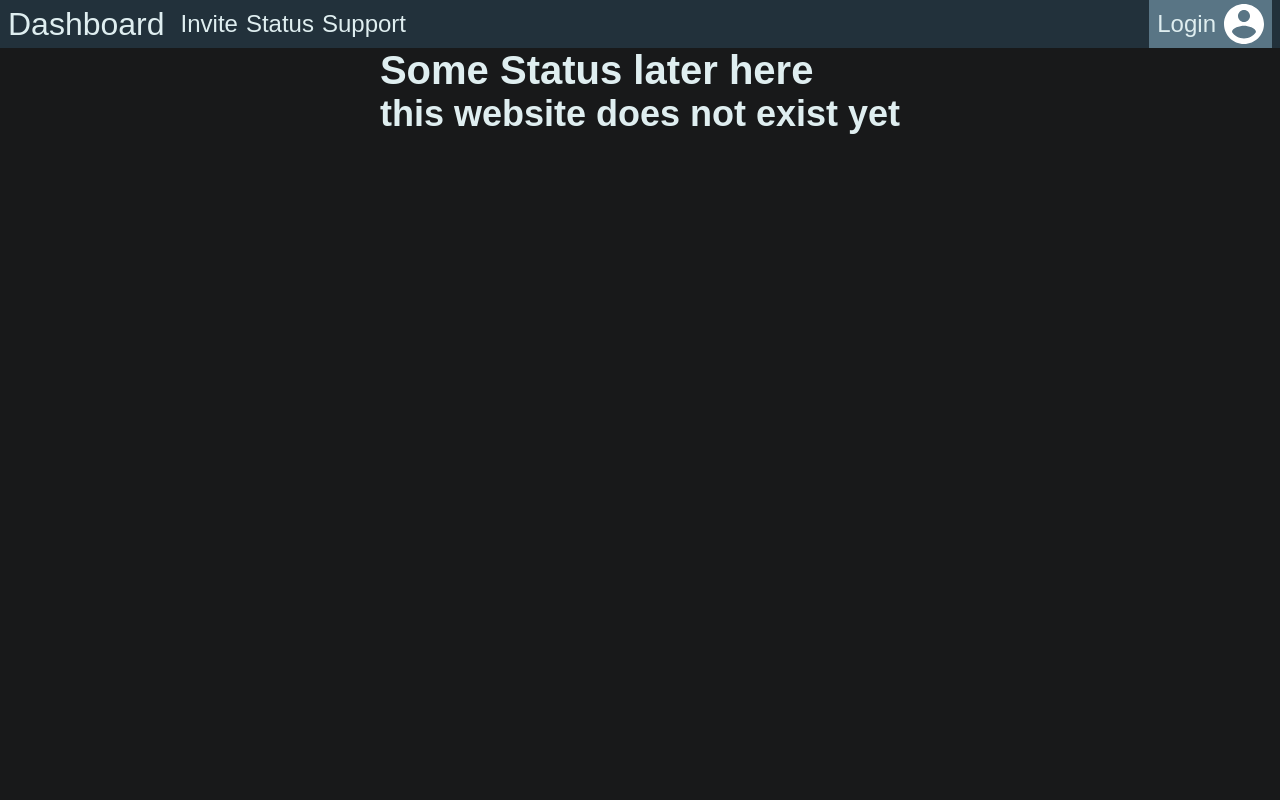
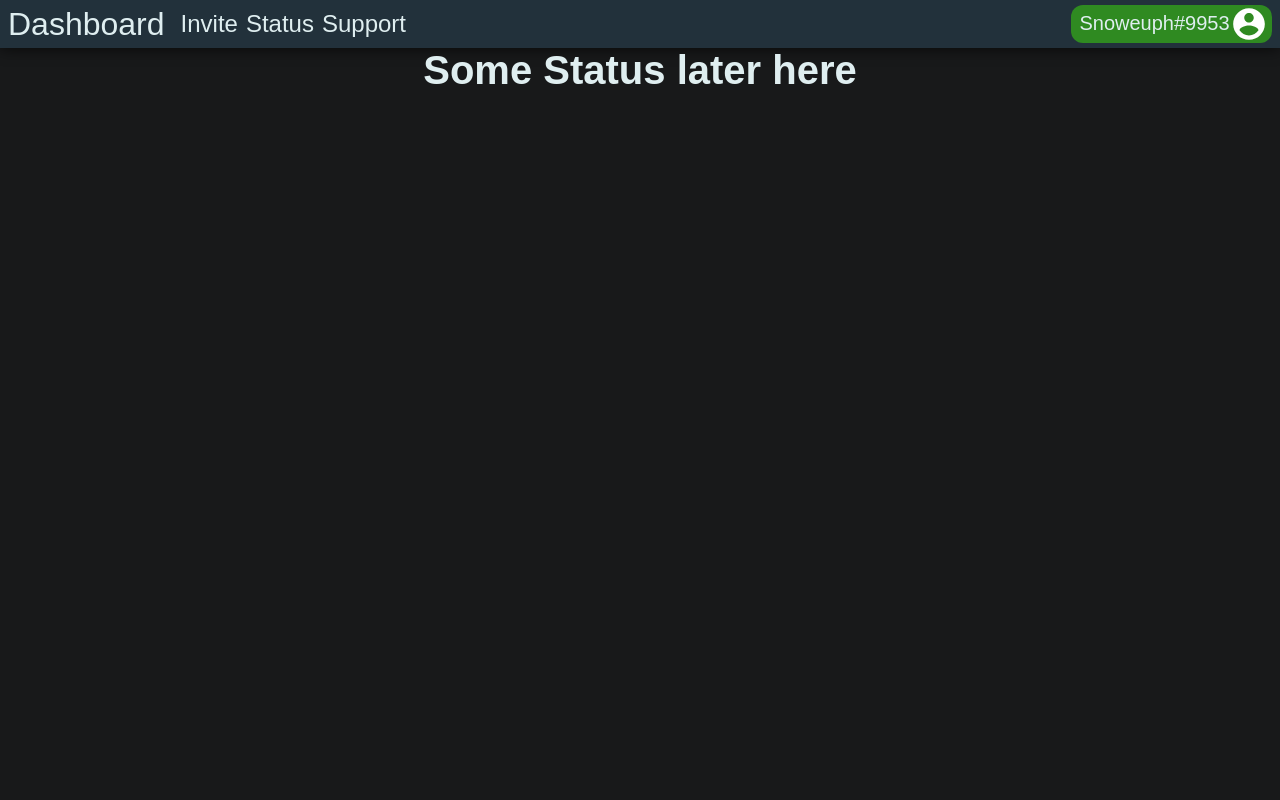
Before and after one commit to snoweuph/BotPrefab, a Node project: template src/dashboard/views/sites/status.ejs in a window 1280 px wide. Run offline with Node 20 templates, Linux system fonts and the light colour scheme; the template is opened without the code that fills it, so the values that code supplies are empty.

Commit message:
work on navbar

```diff
--- a/src/dashboard/public/css/components/navbar.css
+++ b/src/dashboard/public/css/components/navbar.css
@@ -1,11 +1,14 @@
 .navbar{
     background-color: var(--color-gray-blue);
-    height: 3rem;
+    --navbar-height: 3rem;
+    height: var(--navbar-height);
     padding-left: 0.5rem;
     padding-right: 0.5rem;
     display: flex;
     align-items: center;
     justify-content: space-between;
+    z-index: 200;
+    box-shadow: 0px 0px 1rem 0px rgba(0,0,0,0.75);
 }
 .navbar-title{
     font-size: 2rem;
@@ -36,30 +39,68 @@
     align-items: center;
     margin-left: auto;
     padding: 0 0.25rem 0 0.5rem;
-    height: 100%;
-    gap: 0.25rem;
-    background-color: var(--color-gray);
+    height: 80%;
+    background-color: var(--color-red);
+    text-decoration: none;
     cursor: pointer;
+    z-index: 100;
+    border-radius: 0.75rem;
+}
+.navbar-user-logged-in{
+    background-color: var(--color-green2);
 }
 .navbar-user:hover{
-    transform: scale(1.1) translate(0, 0.1rem);
+    transform: scale(1.05);
 }
 .navbar-username{
-    font-size: 1.5rem;
+    font-size: 1.25rem;
     font-weight: 500;
 }
-.navbar-user-button{
+.navbar-usertag{
+    font-size: 1.25rem;
+    font-weight: 500;
+    color: var(--color-light-gray2);
+}
+.navbar-userlogo-wrapper{
     height: 100%;
     aspect-ratio: 1;
-    padding: 0;
-    border: none;
-    background-color: transparent;
 }
 .navbar-userlogo{
     height: 100%;
     width: 100%;
 }
-
+#navbar-user-dropdown-checkbox{
+    display: none;
+}
+.navbar input[type="checkbox"]:checked + label + .navbar-user-dropdown{
+    display: block;
+}
+.navbar-user-dropdown{
+    display: none;
+    position: absolute;
+    margin: 0;
+    padding: 0.5rem 0;
+    top: var(--navbar-height);
+    right: 0.5rem;
+    background-color: var(--color-gray-blue);
+    border-bottom-left-radius: 0.35rem;
+    border-bottom-right-radius: 0.35rem;
+    /* boxshadown with inset on the top of 1rem*/
+    box-shadow: inset 0px 1rem 1rem -1rem rgba(0,0,0,0.75);
+}
+.navbar-user-dropdown-item{
+    list-style: none;
+    font-size: 1.25rem;
+    font-weight: 500;
+    padding: 0 0.75rem;
+    display: flex;
+    align-items: center;
+    gap: 0.25rem;
+}
+.navbar-user-dropdown-item:hover{
+    background-color: var(--color-light-gray1);
+    transform: scale(1.05);
+}
 @media (max-width: 500px){
     .navbar-user{
         padding-left: 0.25rem;
--- a/src/dashboard/public/css/index.css
+++ b/src/dashboard/public/css/index.css
@@ -50,15 +50,16 @@
 :root, html, body{
     height: 100%;
     background-color: var(--color-dark-gray2);
+    overflow-x: hidden;
 }
-:root, html, body, a, p, div, h1, h2, h3, h4, h5, h6{
+:root, html, body, a, p, div, h1, h2, h3, h4, h5, h6, ul, li{
     margin: 0;
     padding: 0;
     font-size: 1rem;
     font-family: sans-serif;
     font-weight: 600;
     color: var(--color-light-gray2);
-    transition-duration: 100ms;
+    transition-duration: 50ms;
 }
 h1{
     font-size: 3rem;
@@ -98,3 +99,11 @@ div{
     width: fit-content;
     margin: 0 auto;
 }
+.unselectable{
+    -webkit-touch-callout: none;
+    -webkit-user-select: none;
+    -khtml-user-select: none;
+    -moz-user-select: none;
+    -ms-user-select: none;
+    user-select: none;
+}
--- a/src/dashboard/views/components/navbar.ejs
+++ b/src/dashboard/views/components/navbar.ejs
@@ -1,4 +1,3 @@
-
 <link rel="stylesheet" href="<%= relPath %>static/css/components/navbar.css">
 <nav class="navbar">
     <a class="navbar-title" href="<%= relPath %>">Dashboard</a>
@@ -7,14 +6,35 @@
         <a class="navbar-object" href="<%= relPath %>status">Status</a>
         <a class="navbar-object">Support</a>
     </div>
-    <div class="navbar-user">
-        <% if (false) { %>
-
-        <% }else { %>
+    <% if (true) { %>
+        <input type="checkbox" id="navbar-user-dropdown-checkbox">
+        <label class="navbar-user navbar-user-logged-in" for="navbar-user-dropdown-checkbox">
+            <p class="navbar-username unselectable">Snoweuph</p>
+            <p class="navbar-usertag unselectable">#9953</p>
+            <div class="navbar-userlogo-wrapper unselectable">
+                <img class="navbar-userlogo" src="<%= relPath %>static/img/account_circle.svg">
+            </div>
+        </label>
+        <ul class="navbar-user-dropdown">
+            <li class="navbar-user-dropdown-item">
+                <img src="<%= relPath %>static/img/account_circle.svg">
+                Profile
+            </li>
+            <li class="navbar-user-dropdown-item">
+                <img src="<%= relPath %>static/img/settings.svg">
+                Settings
+            </li>
+            <li class="navbar-user-dropdown-item">
+                <img src="<%= relPath %>static/img/logout.svg">
+                Log out
+            </li>
+        </ul>
+    <% }else { %>
+        <a class="navbar-user" href="<%= relPath %>api/auth/discord">
             <p class="navbar-username">Login</p>
-            <button class="navbar-user-button">
+            <div class="navbar-userlogo-wrapper">
                 <img class="navbar-userlogo" src="<%= relPath %>static/img/account_circle.svg">
-            </button>
-        <% } %>
-    </div>
+            </div>
+        </a>
+    <% } %>
 </nav>
--- a/src/dashboard/views/sites/status.ejs
+++ b/src/dashboard/views/sites/status.ejs
@@ -4,7 +4,6 @@
     <%- include('../components/navbar.ejs') %>
     <div class="wrapper-center">
         <h2>Some Status later here</h2>
-        <h3>this website does not exist yet</h3>
 
     </div>
 </body>
```
Also changed, not shown: src/dashboard/public/img/logout.svg (added), src/dashboard/public/img/settings.svg (added).
